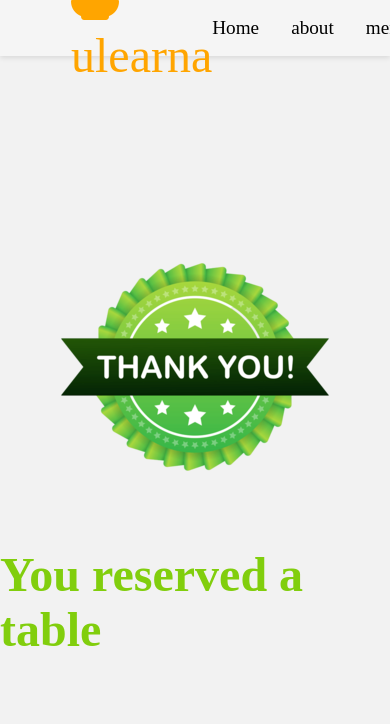
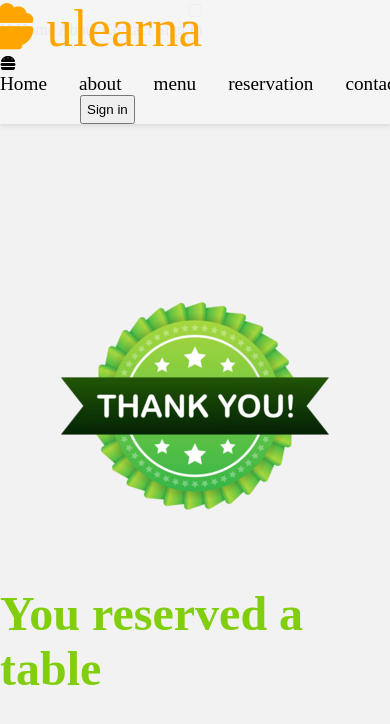
Before and after one commit to salehdemir/Ulearna-Restaurant, a plain HTML site: page thankYou.html in a window 390 px wide. Drawn offline with Linux system fonts and the light colour scheme.

Commit message:
add navbar and responsive

```diff
--- a/thankYou.html
+++ b/thankYou.html
@@ -9,21 +9,35 @@
      <link rel="stylesheet" href="https://cdnjs.cloudflare.com/ajax/libs/font-awesome/6.7.2/css/all.min.css"
      integrity="sha512-Evv84Mr4kqVGRNSgIGL/F/aIDqQb7xQ2vcrdIwxfjThSH8CSR7PBEakCr51Ck+w+/U6swU2Im1vVX0SVk9ABhg=="
       crossorigin="anonymous" referrerpolicy="no-referrer" />
-</head>
+
+    </head>
 <body>
+
+  <input type="checkbox" id="nav-toggle" />
   <nav class="navbar">
-    <div class="navdiv">
+
             <div class="logo"><i class="fa-solid fa-bowl-food"></i> <span>ulearna</span></div>
-            <ul class="linklist">
-           <li> <a href="Home.html">Home</a></li>
-            <li><a href="Home.html">about</a></li>
-           <li> <a href="menu">menu</a></li>
-          <li>  <a href="reservation.html">reservation</a></li>
-          <li>  <a href="Home.html#contact">contact</a></li>
-          </ul>
-          <div><button class="btn">Sign in</button></div>
+             <label for="nav-toggle" class="burger" aria-label="Toggle menu" tabindex="0" role="button">
+      <i class="fa-solid fa-burger"></i>
+    </label>
+            <div class="linklist">
+            <a href="Home.html">Home</a>
+            <a href="Home.html">about</a>
+            <a href="menu.html">menu</a>
+            <a href="reservation.html">reservation</a>
+            <a href="Home.html#contact">contact</a>
           </div>
+          <button class="btn">Sign in</button>
+
             </nav>
+              <div class="sidebar">
+    <label for="nav-toggle" class="close-btn" aria-label="Close menu" tabindex="0" role="button"> <i class="fas fa-times"></i></label>
+    <a href="index.html">Home</a>
+    <a href="about.html">About</a>
+    <a href="contact.html">Contact</a>
+    <a href="signin.html">Sign In</a>
+  </div>
+
 <div class="thanks-container">
   <img src="./assesst/image/Thank You.png" alt="thankyou" class="thank-img">
   <h3 class="thanksheading">You reserved a table</h3>
```
